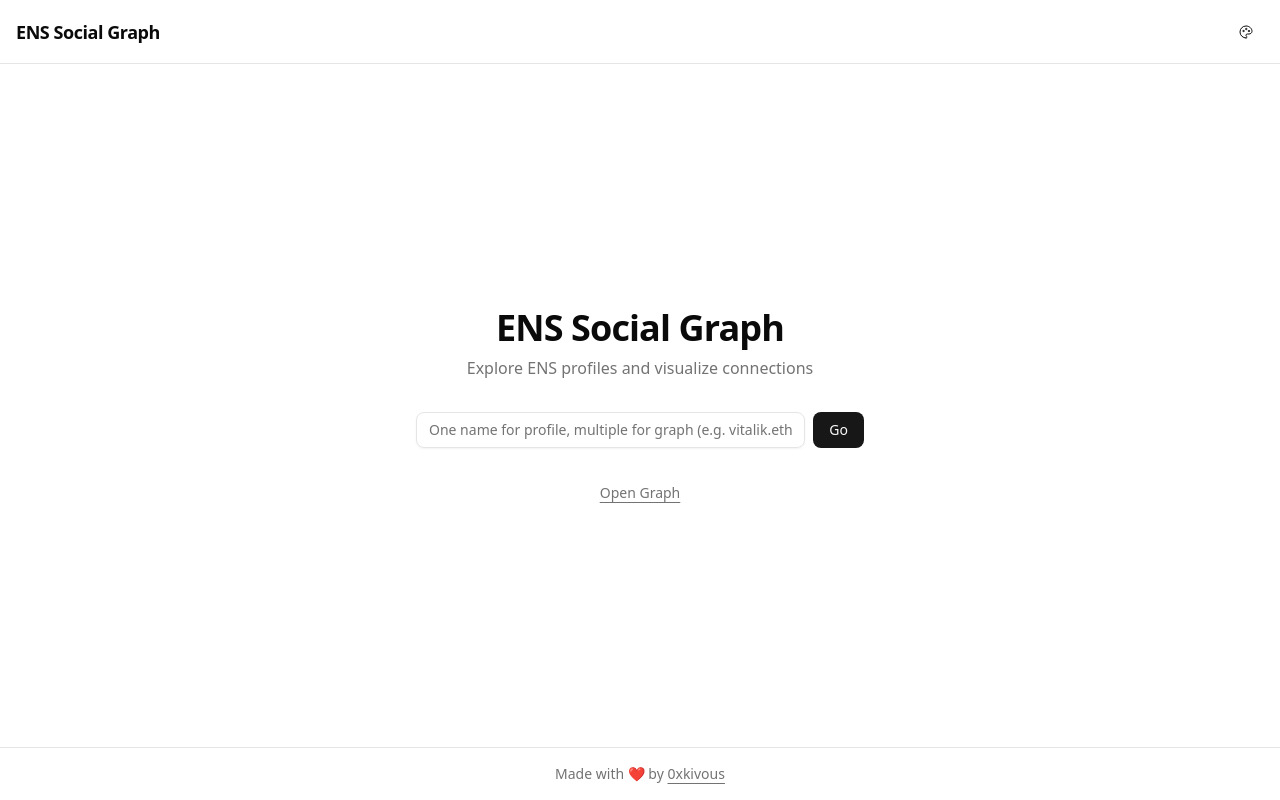
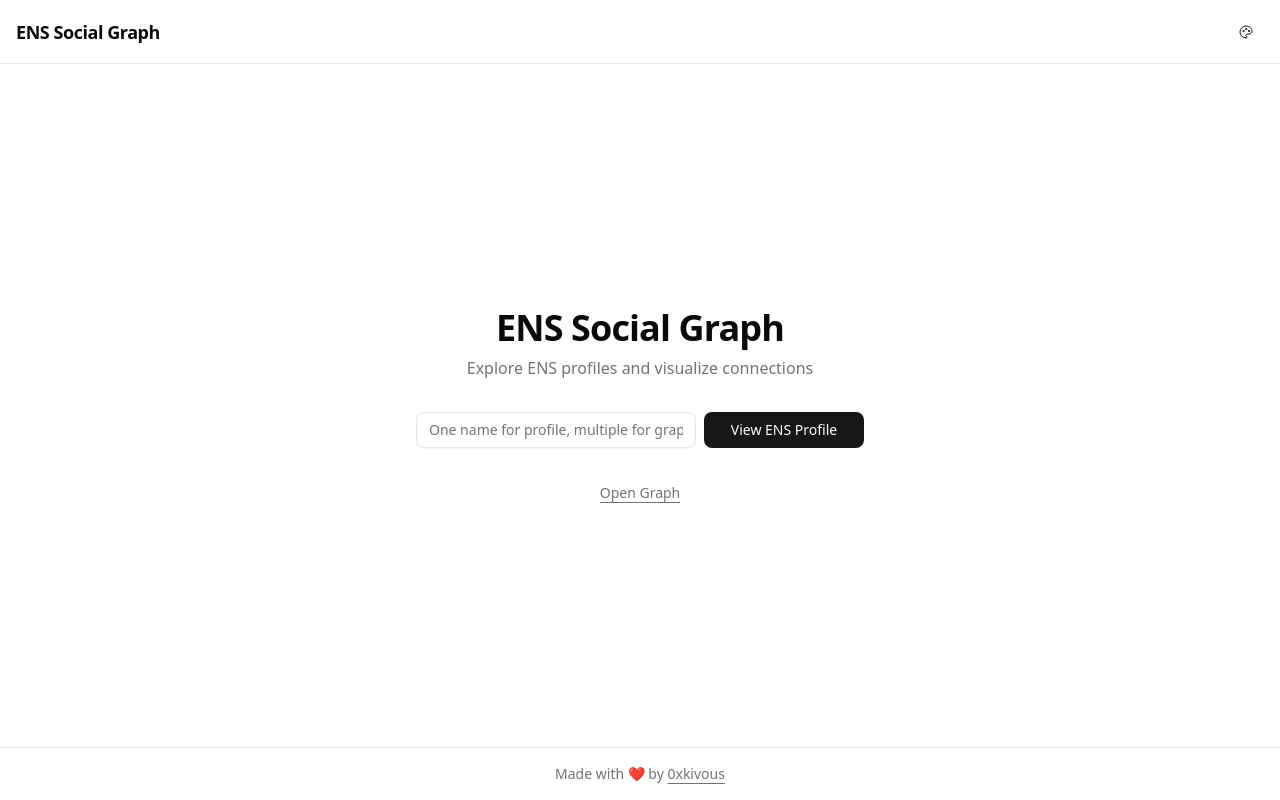
Before and after one commit to souvikmishra/ens-social-graph, a Next.js app: page / in a window 1280 px wide. Built offline with nearby package versions, Linux system fonts and the light colour scheme.

Commit message:
feat: dynamic CTA button text — 'View ENS Profile' vs 'Generate Graph' based on input

```diff
--- a/src/app/page.tsx
+++ b/src/app/page.tsx
@@ -106,11 +106,13 @@ export default function Home() {
               placeholder="One name for profile, multiple for graph (e.g. vitalik.eth, balajis.eth)"
               className="flex-1"
             />
-            <Button type="submit" disabled={validating}>
+            <Button type="submit" disabled={validating} className="min-w-[160px]">
               {validating ? (
                 <IconLoader2 size={16} stroke={1.5} className="animate-spin" />
+              ) : parseEnsInput(ensInput).length >= 2 ? (
+                "Generate Graph"
               ) : (
-                "Go"
+                "View ENS Profile"
               )}
             </Button>
           </div>
```
